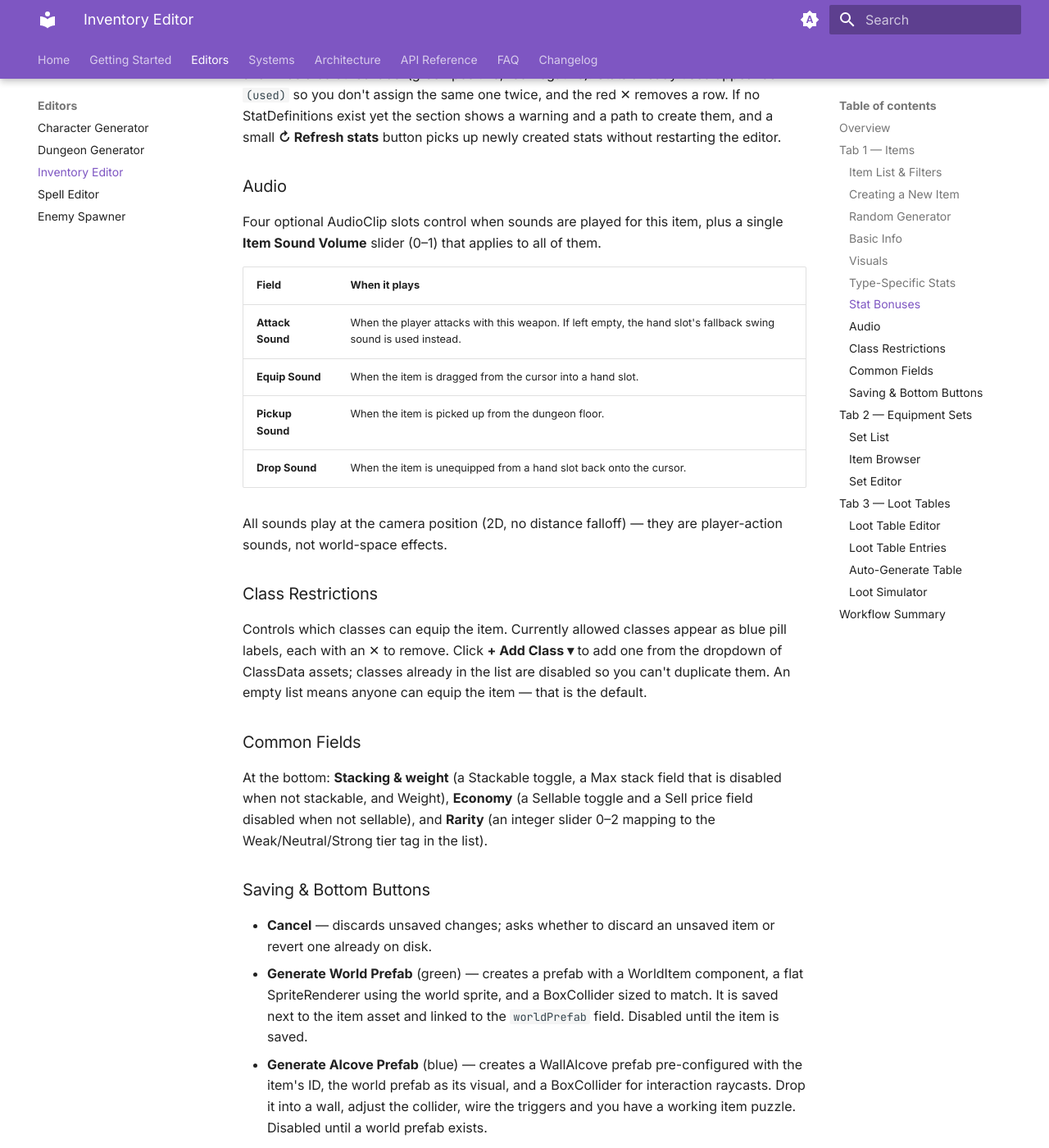
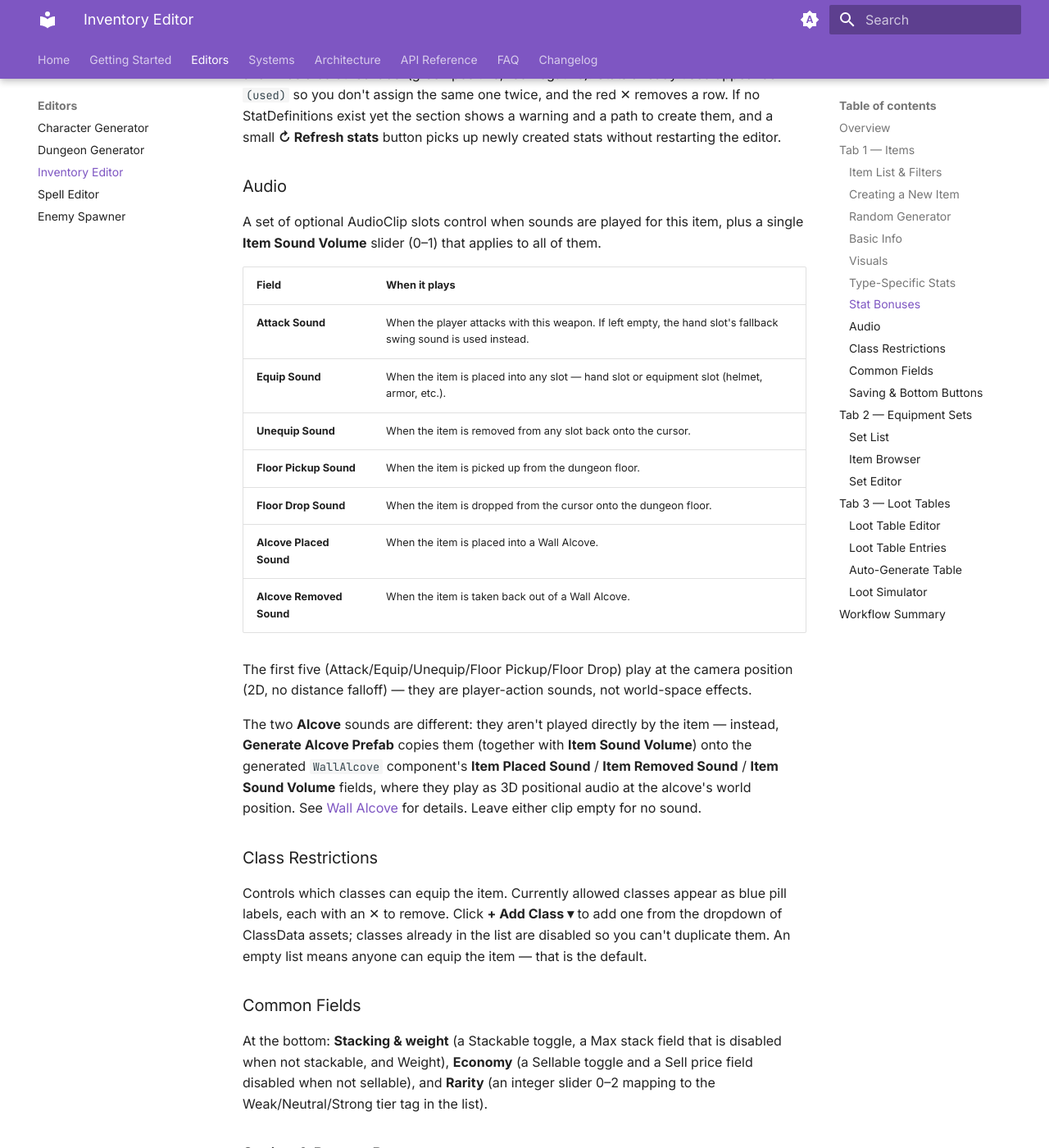
Before and after one commit to mantis3de/CrawlerKit-docs, an MkDocs documentation site: the page built from docs/editors/inventory-editor.md, in a window 1280 px wide and 1400 px high, scrolled down 2545 px. Shown: the whole window at 82% size. Built offline with MkDocs 1.6.1 and Material for MkDocs 9.7.7, drawn with Linux system fonts in a browser that asks for light colours.

Commit message:
update docs

```diff
--- a/docs/editors/inventory-editor.md
+++ b/docs/editors/inventory-editor.md
@@ -55,16 +55,21 @@ Add Grimrock-style modifiers that apply while the item is equipped. Click **+ Ad
 
 ### Audio
 
-Four optional AudioClip slots control when sounds are played for this item, plus a single **Item Sound Volume** slider (0–1) that applies to all of them.
+A set of optional AudioClip slots control when sounds are played for this item, plus a single **Item Sound Volume** slider (0–1) that applies to all of them.
 
 | Field | When it plays |
 |---|---|
 | **Attack Sound** | When the player attacks with this weapon. If left empty, the hand slot's fallback swing sound is used instead. |
-| **Equip Sound** | When the item is dragged from the cursor into a hand slot. |
-| **Pickup Sound** | When the item is picked up from the dungeon floor. |
-| **Drop Sound** | When the item is unequipped from a hand slot back onto the cursor. |
+| **Equip Sound** | When the item is placed into any slot — hand slot or equipment slot (helmet, armor, etc.). |
+| **Unequip Sound** | When the item is removed from any slot back onto the cursor. |
+| **Floor Pickup Sound** | When the item is picked up from the dungeon floor. |
+| **Floor Drop Sound** | When the item is dropped from the cursor onto the dungeon floor. |
+| **Alcove Placed Sound** | When the item is placed into a Wall Alcove. |
+| **Alcove Removed Sound** | When the item is taken back out of a Wall Alcove. |
 
-All sounds play at the camera position (2D, no distance falloff) — they are player-action sounds, not world-space effects.
+The first five (Attack/Equip/Unequip/Floor Pickup/Floor Drop) play at the camera position (2D, no distance falloff) — they are player-action sounds, not world-space effects.
+
+The two **Alcove** sounds are different: they aren't played directly by the item — instead, **Generate Alcove Prefab** copies them (together with **Item Sound Volume**) onto the generated `WallAlcove` component's **Item Placed Sound** / **Item Removed Sound** / **Item Sound Volume** fields, where they play as 3D positional audio at the alcove's world position. See [Wall Alcove](../systems/triggers.md#wall-alcove-wallalcove) for details. Leave either clip empty for no sound.
 
 ### Class Restrictions
 
```
Also changed, not shown: docs/systems/triggers.md (+16 -1 lines), site/editors/inventory-editor/index.html, site/search/search_index.json, site/systems/triggers/index.html.
